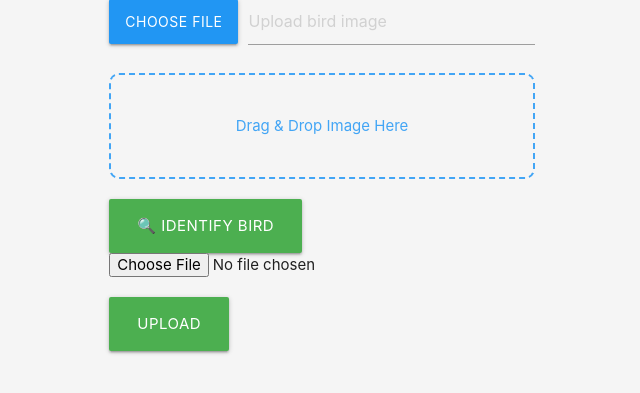
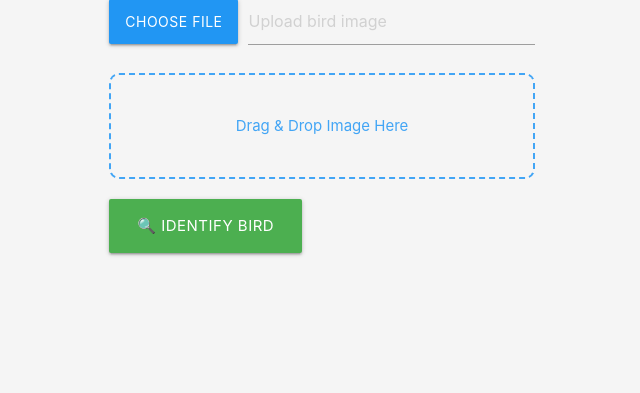
Before and after one commit to amalskr/BirdDeterrent-AI, a Flask app: page / in a window 1280 px wide. Shown: the part 169-562 px from the top of the page, without its empty margins (94-734 px from the left). Run offline with Flask 3, Linux system fonts and the light colour scheme.

Commit message:
removed temp imge uplaod form

```diff
--- a/templates/index.html
+++ b/templates/index.html
@@ -59,12 +59,6 @@
                 <img id="preview" src="#" alt="Image Preview"/>
 
                 <button type="submit" class="btn-large green" style="margin-top: 20px;">🔍 Identify Bird</button>
-            </form>
-
-
-            <form action="/upload" method="post" enctype="multipart/form-data">
-                <input type="file" name="imageFile" id="fileInput" accept="image/*" required>
-                <button type="submit" class="btn-large green" style="margin-top: 20px;">Upload</button>
             </form>
 
             {% if message %}
```
